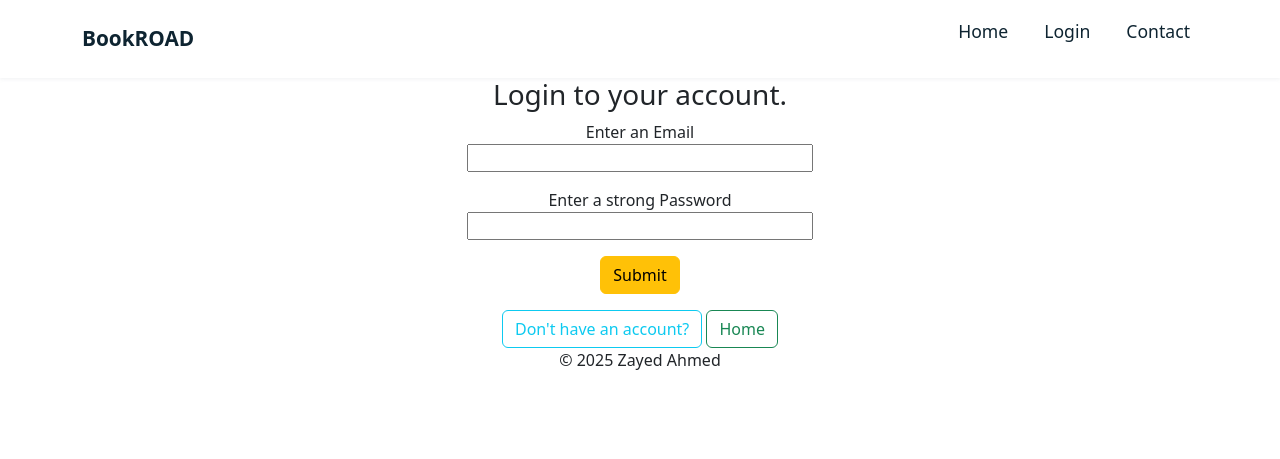
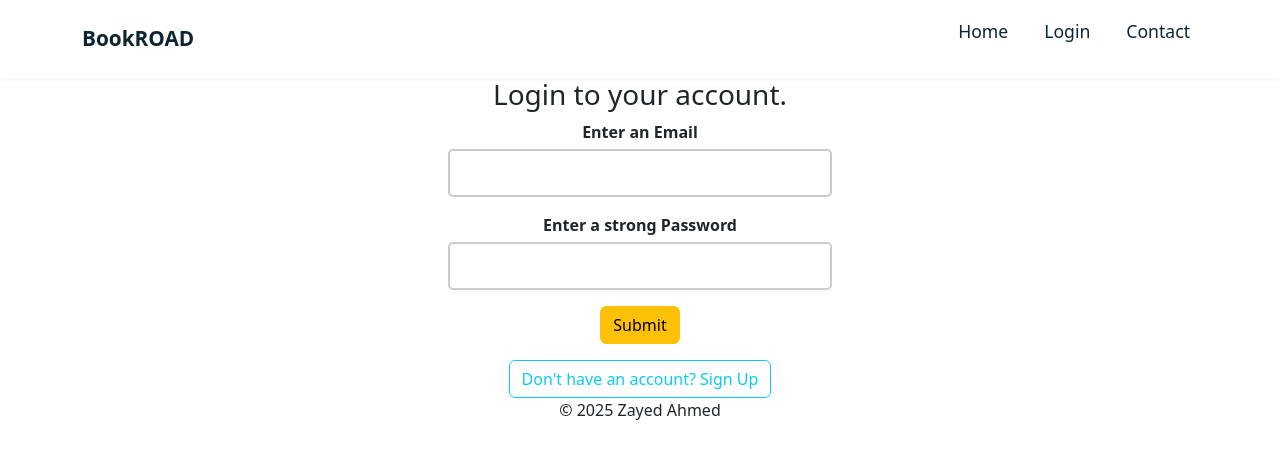
Before and after one commit to zayed0099/bookroad, a Flask app: page /login in a window 1280 px wide. Shown: the top 459 px of the page. Run offline with Flask 3, Linux system fonts and the light colour scheme.

Commit message:
added some styling on forms

```diff
--- /dev/null
+++ b/app/static/login_signin.css
@@ -0,0 +1,51 @@
+ /* ✅ FORM WRAPPER only affects the form area */
+        .page-content {
+            display: flex;
+            justify-content: center;
+            align-items: center;
+            height: calc(100vh - 60px); /* subtract navbar height */
+        }
+
+        .form-container {
+            width: 100%;
+            max-width: 350px;
+            background: white;
+            padding: 30px;
+            border-radius: 10px;
+            box-shadow: 0 2px 10px rgba(0,0,0,0.1);
+        }
+
+        .form-group {
+            margin-bottom: 15px;
+        }
+
+        label {
+            font-weight: bold;
+            display: block;
+            margin-bottom: 5px;
+        }
+
+        input[type="text"],
+        input[type="password"] {
+            width: 30%;
+            padding: 10px;
+            font-size: 16px;
+            border: 2px solid #ccc;
+            border-radius: 5px;
+            box-sizing: border-box;
+        }
+
+        .submit-btn {
+            width: 100%;
+            padding: 10px;
+            background-color: #007bff;
+            border: none;
+            color: white;
+            border-radius: 5px;
+            font-size: 16px;
+            cursor: pointer;
+        }
+
+        .submit-btn:hover {
+            background-color: #b30000;
+        }
--- a/app/templates/base.html
+++ b/app/templates/base.html
@@ -8,6 +8,7 @@
         <link href="https://fonts.googleapis.com/css2?family=Open+Sans&display=swap" rel="stylesheet">
         <link rel="stylesheet" href="{{ url_for('static', filename='dashboard.css') }}">
         <link rel="stylesheet" href="{{ url_for('static', filename='navbar.css') }}">
+        <link rel="stylesheet" href="{{ url_for('static', filename='login_signin.css') }}">
         <link href="https://cdn.jsdelivr.net/npm/bootstrap@5.3.0/dist/css/bootstrap.min.css" rel="stylesheet">
 </head>
 <body>
--- a/app/templates/login.html
+++ b/app/templates/login.html
@@ -9,19 +9,26 @@
     <p>{{ message }}</p>
     {% endfor %}
 
+
      <form method="POST">
         {{ form.hidden_tag() }}
+        <div class="form-group">
         <p>
             {{ form.email.label }}<br>
             {{ form.email(size=32) }}
         </p>
+    </div>
+    <div class="form-group">
         <p>
             {{ form.password.label }}<br>
             {{ form.password(size=32) }}
         </p>
+    </div>
+    <div class="form-group">
         <p>{{ form.submit(class="btn btn-warning") }}</p>
+    </div>
     </form>
-<a href="{{ url_for('signin') }}"><button type="button" class="btn btn-outline-info btn-rounded" data-mdb-ripple-init  data-mdb-ripple-color="dark">Don't have an account?</button></a>
-<a href="{{ url_for('home') }}"><button type="button" class="btn btn-outline-success btn-rounded" data-mdb-ripple-init  data-mdb-ripple-color="dark">Home</button></a>
+<a href="{{ url_for('signin') }}"><button type="button" class="btn btn-outline-info btn-rounded" data-mdb-ripple-init  data-mdb-ripple-color="dark">Don't have an account? Sign Up</button></a>
 </center>
+
 {% endblock %}
--- a/app/templates/signin.html
+++ b/app/templates/signin.html
@@ -28,6 +28,6 @@
         </p>
         <p>{{ form.submit(class="btn btn-primary btn-block mb-4") }}</p>
     </form>
-    <a href="{{ url_for('signin') }}"><button type="button" class="btn btn-outline-info btn-rounded" data-mdb-ripple-init  data-mdb-ripple-color="dark">Already have an account?</button></a>
+    <a href="{{ url_for('login') }}"><button type="button" class="btn btn-outline-info btn-rounded" data-mdb-ripple-init  data-mdb-ripple-color="dark">Already have an account?</button></a>
 </center>
 {% endblock %}
```
